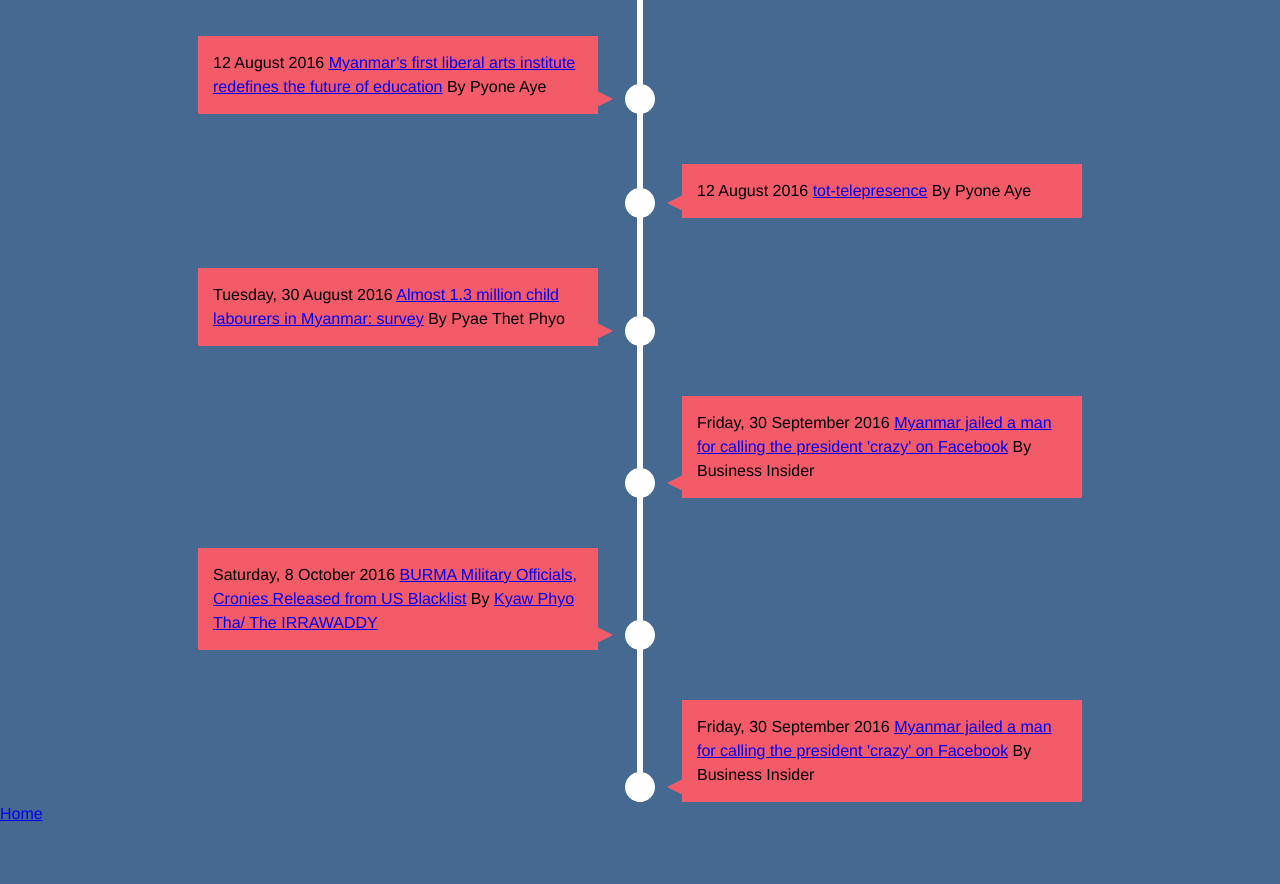
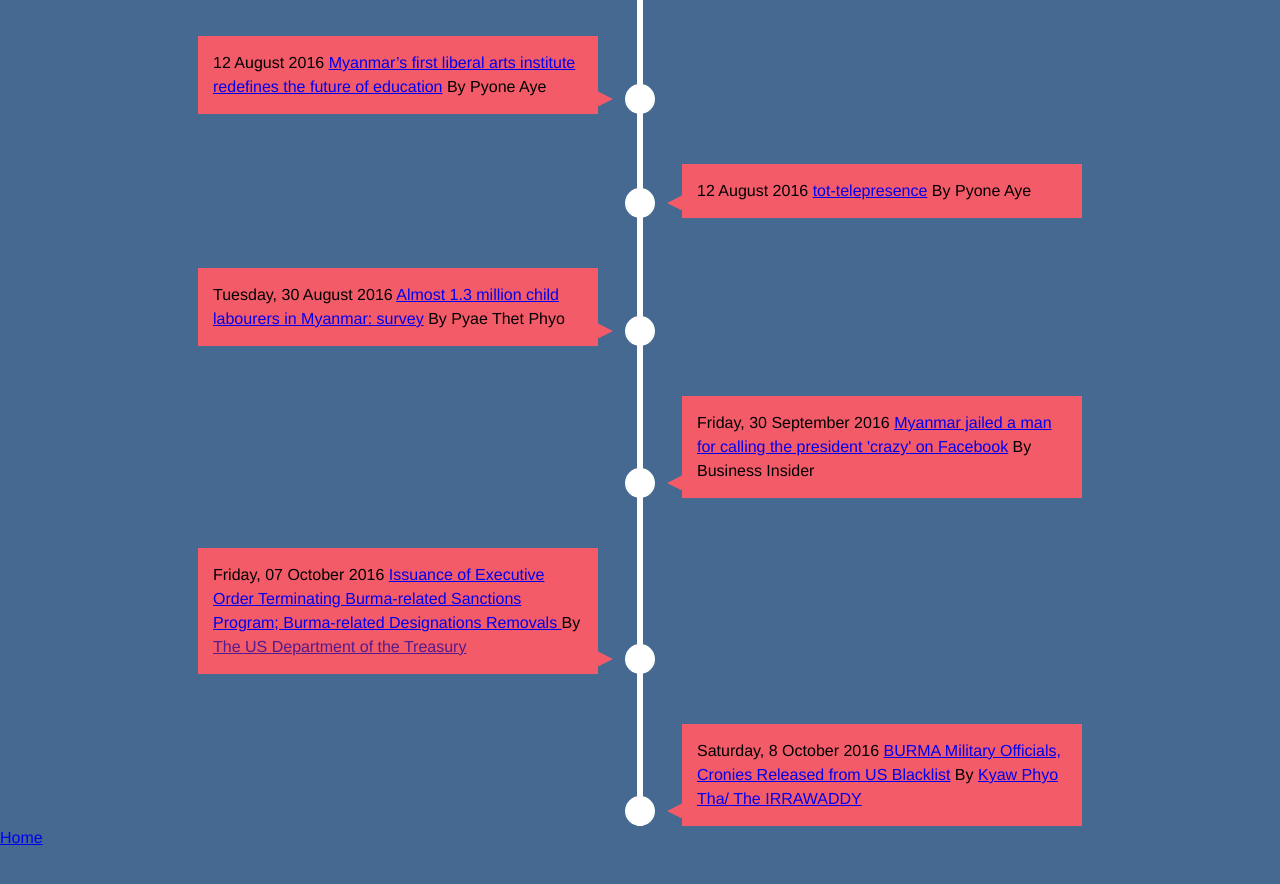
Before and after one commit to sawthinkar/sawthinkar.github.io, a Jekyll site: the page whereIamfrom/index.html, which Jekyll copies as it is, in a window 1280 px wide and 900 px high, scrolled down 2642 px. Shown: the top 884 px of the window. Built offline with Jekyll 4.4.1, drawn with Linux system fonts in a browser that asks for light colours.

Commit message:
US sanction list removal
Issuance of Executive Order Terminating Burma-related Sanctions Program; Burma-related Designations Removals Added

```diff
--- a/whereIamfrom/index.html
+++ b/whereIamfrom/index.html
@@ -126,14 +126,16 @@ The Golden Land
     </li>
     <li>
         <div>
-            <time>Saturday, 8 October 2016 </time></time><a href="http://www.irrawaddy.com/burma/military-officials-cronies-released-from-us-blacklist.html">BURMA Military Officials, Cronies Released from US Blacklist</a> By <a href="http://www.irrawaddy.com/tag/kyaw-phyo-tha-the-irrawaddy">Kyaw Phyo Tha/ The IRRAWADDY</a>
+            <time>Friday, 07 October 2016 </time></time><a href="https://www.treasury.gov/resource-center/sanctions/OFAC-Enforcement/Pages/20161007.aspx#">Issuance of Executive Order Terminating Burma-related Sanctions Program; Burma-related Designations Removals
+        </a> By <a href=""> The US Department of the Treasury</a>
         </div>
     </li>
     <li>
         <div>
-            <time>Friday, 30 September 2016 </time></time><a href="http://www.businessinsider.com/afp-myanmar-man-jailed-for-calling-president-crazy-on-facebook-2016-9">Myanmar jailed a man for calling the president 'crazy' on Facebook</a> By Business Insider
+            <time>Saturday, 8 October 2016 </time></time><a href="http://www.irrawaddy.com/burma/military-officials-cronies-released-from-us-blacklist.html">BURMA Military Officials, Cronies Released from US Blacklist</a> By <a href="http://www.irrawaddy.com/tag/kyaw-phyo-tha-the-irrawaddy">Kyaw Phyo Tha/ The IRRAWADDY</a>
         </div>
     </li>
+
 </ul>
 </section>
 </body>
```
